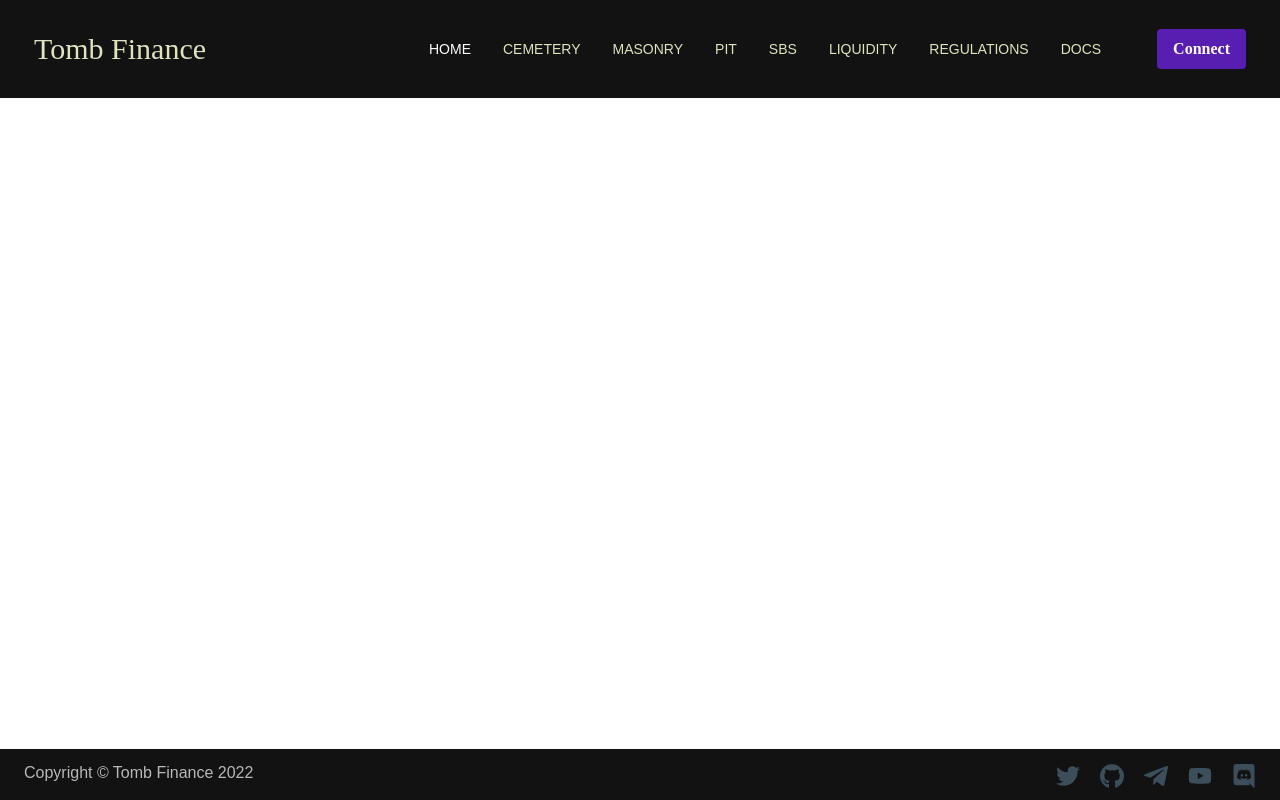
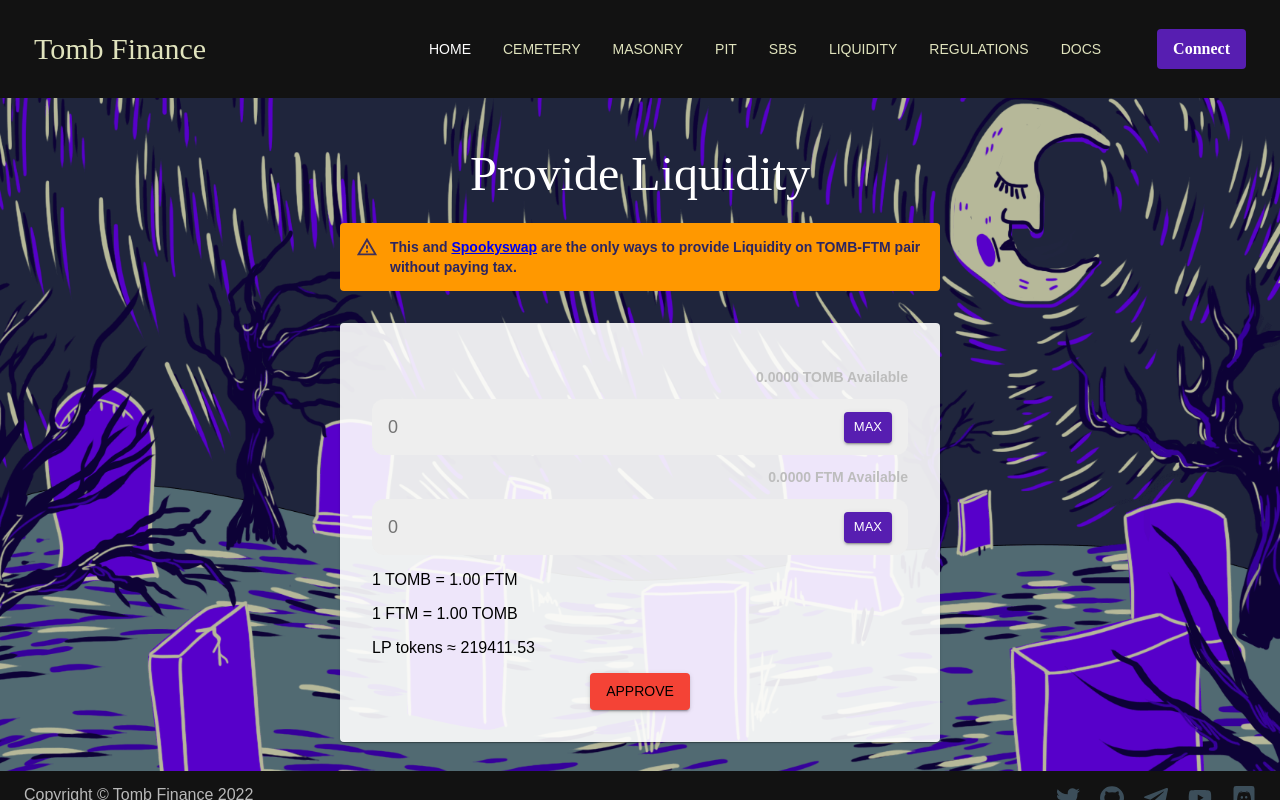
Before and after one commit to tomgroup/tomb-finance, a React (Create React App) app: page /liquidity in a window 1280 px wide. Built offline with nearby package versions, Linux system fonts and the light colour scheme; a web font is replaced by a local one.

Commit message:
liquidity page completed

```diff
--- a/src/pages/layout/header/index.tsx
+++ b/src/pages/layout/header/index.tsx
@@ -179,7 +179,7 @@ const Header = () => {
               SBS
             </div>
           </Link>
-          <Link to="/faq">
+          <Link to="/liquidity">
             <div id="navbarItem6" onClick={() => ItemClick(6)}>
               Liquidity
             </div>
@@ -239,7 +239,7 @@ const Header = () => {
               SBS
             </div>
           </Link>
-          <Link to="/faq">
+          <Link to="/liquidity">
             <div id="navbarItem6" onClick={() => ItemClick(6)}>
               Liquidity
             </div>
--- /dev/null
+++ b/src/pages/liquidity/index.styled.tsx
@@ -0,0 +1,170 @@
+import styled from "styled-components";
+
+export const LiquidityContainer = styled.div`
+  padding-bottom: 5rem;
+  width: 100%;
+  display: block;
+  box-sizing: border-box;
+  margin-left: auto;
+  margin-right: auto;
+  padding-left: 16px;
+  padding-right: 16px;
+
+  @media (min-width: 600px) {
+    padding-left: 24px;
+    padding-right: 24px;
+  }
+
+  h3 {
+    color: #fff;
+    margin-bottom: 1.35rem;
+    text-align: center;
+    font-size: 3rem;
+    font-family: "Amarante",cursive!important;
+    font-weight: 400;
+    line-height: 1.167;
+  }
+  .MuiGrid-justify-xs-center {
+    justify-content: center;
+  }
+  .MuiGrid-grid-xs-12 {
+    flex-grow: 0;
+    max-width: 100%;
+    flex-basis: 100%;
+  }
+  .MuiGrid-container {
+    width: 100%;
+    display: flex;
+    flex-wrap: wrap;
+    box-sizing: border-box;
+    .MuiBox-root{
+      width: 600px;
+      .MuiPaper-root{
+        margin-bottom: 10px;
+        font-weight: 500;
+        background-color: #ff9800;
+        display: flex;
+        padding: 6px 16px;
+        font-size: 0.875rem;
+        font-family: "Poppins",sans-serif;
+        line-height: 1.43;
+        border-radius: 4px;
+        box-shadow: none;
+        transition: box-shadow 300ms cubic-bezier(0.4, 0, 0.2, 1) 0ms;
+        color: #2c2560!important;
+
+        .MuiAlert-icon{
+          display: flex;
+          opacity: 0.9;
+          padding: 7px 0;
+          font-size: 22px;
+          margin-right: 12px;
+
+          .MuiSvgIcon-root {
+            fill: currentColor;
+            width: 1em;
+            height: 1em;
+            display: inline-block;
+            font-size: inherit;
+            transition: fill 200ms cubic-bezier(0.4, 0, 0.2, 1) 0ms;
+            flex-shrink: 0;
+            user-select: none;
+          }
+        }
+
+        .MuiAlert-message {
+          padding: 8px 0;
+        }
+      }
+
+      .MuiGrid-root {
+        @media (min-width: 600px)
+        .MuiGrid-grid-sm-12 {
+          flex-grow: 0;
+          max-width: 100%;
+          flex-basis: 100%;
+        }
+        margin: 0;
+        box-sizing: border-box;
+        .MuiPaper-elevation1 {
+          box-shadow: 0px 2px 1px -1px rgb(0 0 0 / 20%), 0px 1px 1px 0px rgb(0 0 0 / 14%), 0px 1px 3px 0px rgb(0 0 0 / 12%);
+          transition: box-shadow 300ms cubic-bezier(0.4, 0, 0.2, 1) 0ms;
+          background-color: rgba(255, 255, 255, 0.9);
+          margin-top: 32px;
+          border-radius: 4px;
+          .padding32{
+            padding: 32px;
+
+            .tomb_available {
+              -webkit-box-align: center;
+              align-items: center;
+              color: rgb(189, 189, 189);
+              display: flex;
+              font-size: 14px;
+              font-weight: 700;
+              height: 44px;
+              -webkit-box-pack: end;
+              justify-content: flex-end;
+            }
+            .max_available {
+              -webkit-box-align: center;
+              align-items: center;
+              background-color: rgb(238, 238, 238);
+              border-radius: 12px;
+              display: flex;
+              padding: 0px 16px;
+              input {
+                background: none;
+                border: 0px;
+                color: rgb(117, 117, 117);
+                font-size: 18px;
+                flex: 1 1 0%;
+                height: 56px;
+                margin: 0px;
+                padding: 0px;
+                outline: none;
+              }
+              .max_button_container {
+                -webkit-box-align: center;
+                align-items: center;
+                display: flex;
+                button {
+                  padding: 4px 10px;
+                  font-size: 0.8125rem;
+                  background-color: #571eb1;
+                  box-shadow: 0px 3px 1px -2px rgb(0 0 0 / 20%), 0px 2px 2px 0px rgb(0 0 0 / 14%), 0px 1px 5px 0px rgb(0 0 0 / 12%);
+                  font-family: "Poppins",sans-serif;
+                  font-weight: 500;
+                  line-height: 1.75;
+                  border-radius: 4px;
+                  color: white;
+                  border: 0;
+                }
+              }
+            }
+
+            .approve-button {
+              text-align: center;
+              button {
+                color: #000;
+                background-color: #f44336;
+                box-shadow: 0px 3px 1px -2px rgb(0 0 0 / 20%), 0px 2px 2px 0px rgb(0 0 0 / 14%), 0px 1px 5px 0px rgb(0 0 0 / 12%);
+                padding: 6px 16px;
+                font-size: 0.875rem;
+                min-width: 64px;
+                box-sizing: border-box;
+                transition: background-color 250ms cubic-bezier(0.4, 0, 0.2, 1) 0ms,box-shadow 250ms cubic-bezier(0.4, 0, 0.2, 1) 0ms,border 250ms cubic-bezier(0.4, 0, 0.2, 1) 0ms;
+                font-family: "Poppins",sans-serif;
+                font-weight: 500;
+                line-height: 1.75;
+                border-radius: 4px;
+                text-transform: uppercase;
+                border: 0;
+              }
+            }
+          }
+        }
+      }
+    }
+  }
+`;
--- /dev/null
+++ b/src/pages/liquidity/index.tsx
@@ -0,0 +1,100 @@
+import React, { useEffect } from "react";
+import StyledButton from "../../components/button";
+import { LiquidityContainer } from "./index.styled";
+import bg from "../../assets/home.png";
+
+const Liquidity = () => {
+  useEffect(() => {
+    document.body.style.backgroundImage = `url('${bg}')`;
+    document.body.style.backgroundRepeat = "no-repeat";
+    document.body.style.backgroundSize = "cover";
+  }, []);
+  return (
+    <LiquidityContainer>
+      <h3>Provide Liquidity</h3>
+      <div className="MuiGrid-root MuiGrid-container MuiGrid-justify-xs-center">
+        <div className="MuiBox-root">
+          <div className="MuiPaper-root">
+            <div className="MuiAlert-icon">
+              <svg
+                className="MuiSvgIcon-root MuiSvgIcon-fontSizeInherit"
+                focusable="false"
+                viewBox="0 0 24 24"
+                aria-hidden="true"
+              >
+                <path d="M12 5.99L19.53 19H4.47L12 5.99M12 2L1 21h22L12 2zm1 14h-2v2h2v-2zm0-6h-2v4h2v-4z"></path>
+              </svg>
+            </div>
+            <div className="MuiAlert-message">
+              <b>
+                This and{" "}
+                <a
+                  href="https://spookyswap.finance/"
+                  rel="noopener noreferrer"
+                  target="_blank"
+                >
+                  Spookyswap
+                </a>{" "}
+                are the only ways to provide Liquidity on TOMB-FTM pair without
+                paying tax.
+              </b>
+            </div>
+          </div>
+
+          <div className="MuiGrid-root MuiGrid-item MuiGrid-grid-xs-12 MuiGrid-grid-sm-12">
+            <div className="MuiPaper-elevation1">
+              <div className="padding32">
+                <div className="MuiGrid-root MuiGrid-container">
+                  <div className="MuiGrid-root MuiGrid-item MuiGrid-grid-xs-12">
+                    <div>
+                      <div className="tomb_available">
+                        0.0000 TOMB Available
+                      </div>
+                      <div className="max_available">
+                        <input placeholder="0" type="number" />
+                        <div className="max_button_container">
+                          <div>
+                            <button>
+                              <span>MAX</span>
+                            </button>
+                          </div>
+                        </div>
+                      </div>
+                    </div>
+                    <div>
+                      <div className="tomb_available">0.0000 FTM Available</div>
+                      <div className="max_available">
+                        <input placeholder="0" type="number" />
+                        <div className="max_button_container">
+                          <div>
+                            <button>
+                              <span>MAX</span>
+                            </button>
+                          </div>
+                        </div>
+                      </div>
+                    </div>
+                  </div>
+
+                  <div className="MuiGrid-root MuiGrid-item MuiGrid-grid-xs-12">
+                    <p>1 TOMB = 1.00 FTM</p>
+                    <p>1 FTM = 1.00 TOMB</p>
+                    <p>LP tokens ≈ 219411.53</p>
+                  </div>
+
+                  <div className="MuiGrid-root MuiGrid-grid-xs-12 approve-button">
+                    <button>
+                      <span>APPROVE</span>
+                    </button>
+                  </div>
+                </div>
+              </div>
+            </div>
+          </div>
+        </div>
+      </div>
+    </LiquidityContainer>
+  );
+};
+
+export default Liquidity;
--- a/src/router/index.tsx
+++ b/src/router/index.tsx
@@ -4,6 +4,7 @@ import FAQ from "../pages/FAQ";
 import SBS from "../pages/SBS";
 import Home from "../pages/home";
 import Regulations from "../pages/regulations";
+import Liquidity from "../pages/liquidity";
 
 const Router = () => {
   return (
@@ -12,6 +13,7 @@ const Router = () => {
       <Route path="/faq" element={<FAQ />} />
       <Route path="/sbs" element={<SBS />} />
       <Route path="/regulations" element={<Regulations />} />
+      <Route path="/liquidity" element={<Liquidity />} />
     </Routes>
   );
 };
```
